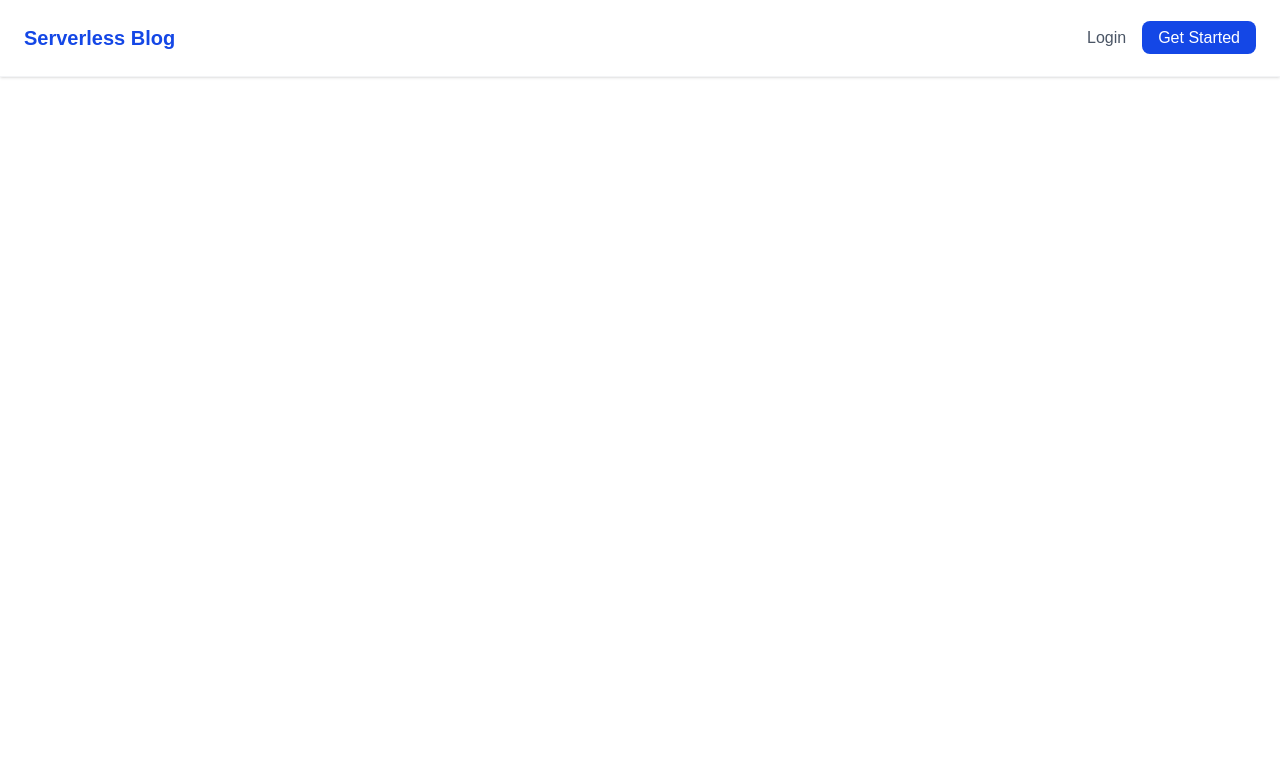
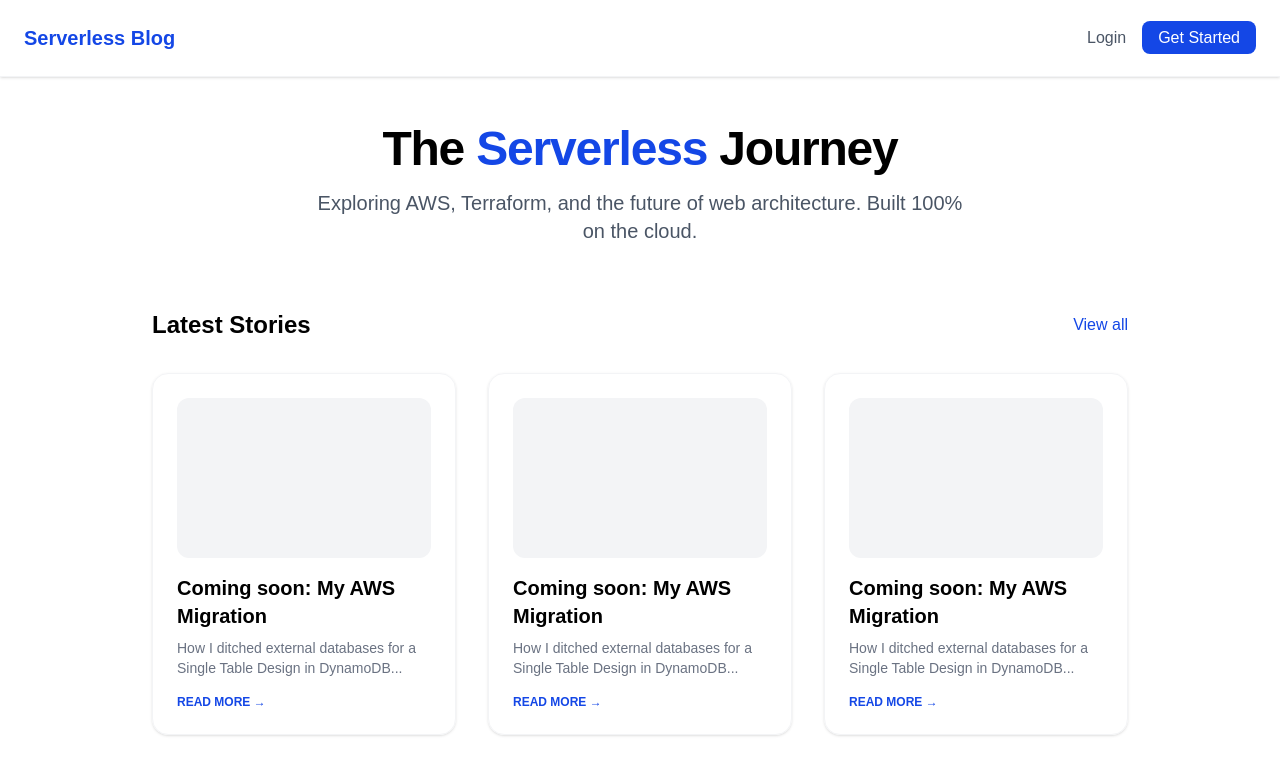
Before and after one commit to ucapistranmtz/blog-serverless, a Next.js app: page / in a window 1280 px wide. Shown: the top 774 px of the page. Built offline with nearby package versions, Linux system fonts and the light colour scheme.

Commit message:
Preparing stories

```diff
--- a/app/page.tsx
+++ b/app/page.tsx
@@ -5,7 +5,7 @@
   return (
     <div className="min-h-screen bg-white text-black">
       <Navbar />
-      {/*
+
       <main className="max-w-5xl mx-auto px-6 py-12">
         <section className="text-center mb-16">
           <h1 className="text-5xl font-extrabold mb-4 tracking-tight">
@@ -26,8 +26,8 @@
           </div>
 
           <div className="grid gap-8 md:grid-cols-2 lg:grid-cols-3">
-            {/* We will map our DynamoDB posts here later */}
-      {/* {[1, 2, 3].map((post) => (
+            {/* We will map our DynamoDB posts here later*/}
+            {[1, 2, 3].map((post) => (
               <article
                 key={post}
                 className="border border-gray-100 rounded-2xl p-6 shadow-sm hover:shadow-md transition-shadow"
@@ -45,9 +45,9 @@
                 </div>
               </article>
             ))}
-          </div> */}
-      {/* </section>  */}
-      {/* </main> */}
+          </div>
+        </section>
+      </main>
     </div>
   );
 }
```
